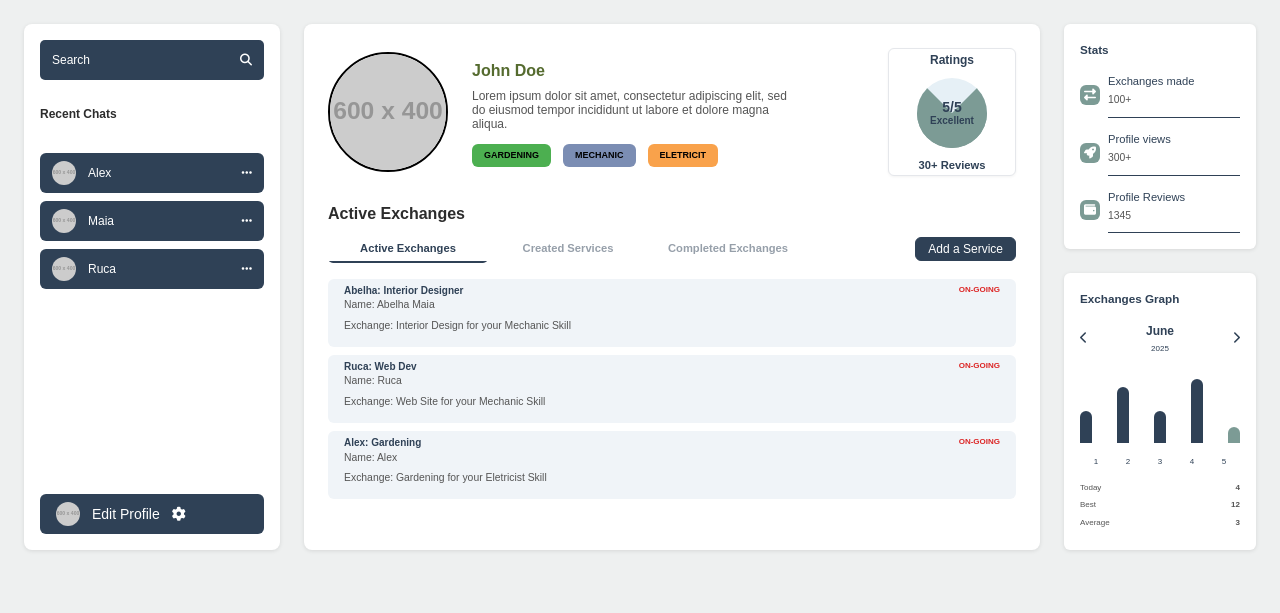
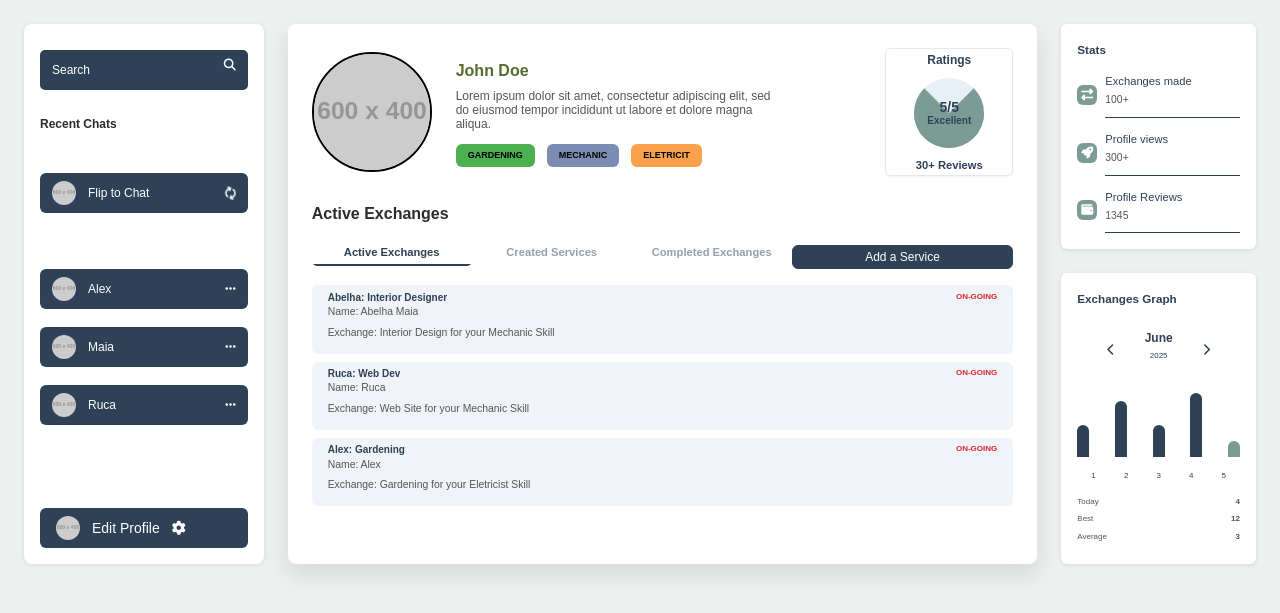
Before and after one commit to Huniity/Bartrify-final-project, a Django app: page /dashboard/ in a window 1280 px wide. Shown: the part 129-742 px from the top of the page. Run offline with Django 5.2, Linux system fonts and the light colour scheme; grey boxes labelled with a size stand in for pictures from a placeholder-image service; some libraries are stand-ins or nearby versions.

Commit message:
FEAT: Enhance modals and layout with new styles and structure

```diff
--- a/core/templates/core/chat_modal.html
+++ b/core/templates/core/chat_modal.html
@@ -1,7 +1,7 @@
-  <div class="modal-overlay" id="overlay3" aria-hidden="true">
-    <div class="modal-content" id="modal3">
-      <button class="close-btn" id="closeBtn3" aria-label="Close">&times;</button>
-      <div class="modal-body">
+  <div class="modal-overlay3" id="overlay3" aria-hidden="true">
+    <div class="modal-content3" id="modal3">
+      <button class="close-btn3" id="closeBtn3" aria-label="Close">&times;</button>
+      <div class="modal-body3">
         <h2>Chat with John Doe</h2>
         <div class="chat-window">
           <div class="chat-messages" id="chatMessages">
--- a/core/templates/core/dashboard.html
+++ b/core/templates/core/dashboard.html
@@ -18,7 +18,15 @@
     </div>
     <h3>Recent Chats</h3>
     <div class="chat-list">
-      <button class="chat-button" type="button" id="openBtn3">
+      <button class="chat-button" type="button" onclick="flipCard()">
+        <div class="left">
+          <img src="https://placehold.co/600x400/black/white" alt="Placeholder Avatar" />
+          <span>Flip to Chat</span>
+        </div>
+        <i class="fa-solid fa-arrows-rotate fa-spin"></i>
+      </button>
+      <br>
+      <button class="chat-button" type="button">
         <div class="left">
           <img src="https://placehold.co/600x400/black/white" alt="Placeholder Avatar" />
           <span>Alex</span>
@@ -47,13 +55,18 @@
     </button>
   </aside>
 
-  <!-- Main Dashboard -->
-  <section class="center-content" aria-label="User profile and active exchanges">
+
+  <div class="dashboard-container" id="dashboard-container">
+    <div class="dashboard-card" id="dashboard-card">
+      <!-- Dashboard Side-->
+      <div class="dashboard-card-side dashboard-card-front" id="dashboard-card-front">
+        <section class="center-content" aria-label="User profile and active exchanges" id="dashboard-container">
           <div class="profile-top">
             <img src="https://placehold.co/600x400/black/white" alt="Placeholder Avatar" class="profile-image" />
             <div class="profile-info">
               <h2>John Doe</h2>
-        <p>Lorem ipsum dolor sit amet, consectetur adipiscing elit, sed do eiusmod tempor incididunt ut labore et dolore
+              <p>Lorem ipsum dolor sit amet, consectetur adipiscing elit, sed do eiusmod tempor incididunt ut labore et
+                dolore
                 magna aliqua.</p>
               <div class="tags">
                 <span class="tag gardening">Gardening</span>
@@ -109,8 +122,15 @@
             </div>
           </div>
         </section>
+      </div>
+      <!-- Chat Side-->
+      <div class="dashboard-card-side dashboard-card-back" id="dashboard-card-back">
+        <h2>Chat Room</h2>
+        <p>Connect with other users, discuss trades, and build your network.</p>
+      </div>
+    </div>
+  </div>
 
-  <!-- Right Side Bar -->
     <aside class="right-sidebar" aria-label="Stats and exchanges graph">
       <section class="stats">
         <h3>Stats</h3>
@@ -174,7 +194,46 @@
     {% include "core/profile_modal.html" %}
     {% include "core/chat_modal.html" %}
 </main>
+<style>
+  aside.right-sidebar {
+    width: 15rem;
+  }
+  .dashboard-container {
+    width: 75%;
+  }
 
+  .dashboard-card {
+    height: 100%;
+    position: relative;
+    transition: transform 0.8s;
+    transform-style: preserve-3d;
+  }
+
+  .dashboard-container.flipped .dashboard-card {
+    transform: rotateY(180deg);
+  }
+
+  .dashboard-card-side {
+    position: absolute;
+    width: 100%;
+    height: 100%;
+    display: flex;
+    background: white;
+    border-radius: 0.5rem;
+    overflow: hidden;
+    backface-visibility: hidden;
+    box-shadow: 0 10px 25px rgba(0, 0, 0, 0.1);
+  }
+
+  .dashboard-card-front {
+    flex-direction: row;
+  }
+
+  .dashboard-card-back {
+    /* flex-direction: row-reverse;    deixar ou tirar perguntar na aula */
+    transform: rotateY(180deg);
+  }
+</style>
 <script src="https://kit.fontawesome.com/a076d05399.js" crossorigin="anonymous"></script>
 <script>
   const tabs = document.querySelectorAll(".tabs .tab");
@@ -195,6 +254,11 @@
     });
   });
 </script>
+<script>
+  function flipCard() {
+    document.getElementById('dashboard-container').classList.toggle('flipped');
+  }
+</script>
 <script src="{% static 'js/service_modal.js' %}"></script>
 <script src="{% static 'js/profile_modal.js' %}"></script>
 <script src="{% static 'js/chat_modal.js' %}"></script>
--- a/core/templates/core/profile_modal.html
+++ b/core/templates/core/profile_modal.html
@@ -1,14 +1,52 @@
 <div class="modal-overlay" id="overlay2" aria-hidden="true">
-  <div class="modal" id="modal2" role="dialog" aria-modal="true" tabindex="-1">
-    <button class="close-btn" id="closeBtn2" aria-label="Close">&times;</button>
-    <h1 class="modal-title">Profile Detail</h1>
-    <div class="modal-content">
-      <div class="service-detail">
-        <h2>Profile Name</h2>
-        <p><strong>Description:</strong> …</p>
-        <p><strong>Skills:</strong> …</p>
-        <p><strong>Contact:</strong> …</p>
+    <div class="modal" id="modal2" role="dialog" aria-modal="true" tabindex="-1">
+      <button class="close-btn" id="closeBtn2" aria-label="Close">&times;</button>
+      <h1 class="modal-title">Profile Detail</h1>
+      <div class="modal-content">
+        <div class="left-panel">
+          <h2>Welcome to Bartrify!</h2>
+          <p>Create your account and enjoy the benefits!</p>
+          <img src="#" alt="Illustration">
+        </div>
+        <div class="right-panel">
+          <h2>SIGN UP</h2>
+          <form method="POST">
+              <div class="form-row">
+                  <div class="form-group half-width">
+                      <input type="text" name="fullName" id="fullName" placeholder=" " required>
+                      <label for="fullName">First Name</label>
+                      <i class="fas fa-user icon-input"></i>
+                  </div>
+
+                  <div class="form-group half-width">
+                      <input type="text" name="location" id="location" placeholder=" " required>
+                      <label for="location">Last Name</label>
+                      <i class="fas fa-user icon-input"></i>
+                  </div>
+
+                </div>
+              <div class="form-row">
+                  <div class="form-group half-width">
+                      <input type="text" name="fullName" id="fullName" placeholder=" " required>
+                      <label for="fullName">Username</label>
+                      <i class="fas fa-user icon-input"></i>
+                  </div>
+
+                  <div class="form-group half-width">
+                      <input type="text" name="location" id="location" placeholder=" " required>
+                      <label for="location">Location</label>
+                      <i class="fas fa-map-marker-alt icon-input"></i>
+                  </div>
+              </div>
+
+              <div class="form-group">
+                  <input type="email" name="email" id="email" placeholder=" " required>
+                  <label for="email">Bio</label>
+                  <i class="fas fa-envelope icon-input"></i>
+              </div>
+              <button type="submit">Save Your Profile</button>
+          </form>
+      </div>
       </div>
     </div>
   </div>
-</div>
--- a/custom_static/css/dashboard.css
+++ b/custom_static/css/dashboard.css
@@ -18,7 +18,7 @@
 
 /* Left sidebar */
 aside.left-sidebar {
-  width: 16rem;
+  width: 18rem;
   display: flex;
   flex-direction: column;
   gap: 1.5rem;
@@ -52,8 +52,6 @@
   color: var(--text);
   pointer-events: none;
 }
-
-
 
 aside.left-sidebar input::placeholder {
   color: var(--text);
@@ -358,7 +356,7 @@
 
 /* Right sidebar */
 aside.right-sidebar {
-  width: 12rem;
+  width: 18rem;
   display: flex;
   flex-direction: column;
   gap: 1.5rem;
--- a/custom_static/css/profile_modal.css
+++ b/custom_static/css/profile_modal.css
@@ -17,11 +17,9 @@
       border-radius: 8px;
       padding: 2rem;
       max-width: 360px;
-      width: 90%;
+      /* width: 90%; */
       box-shadow: 0 4px 20px rgba(0,0,0,0.1);
       text-align: center;
-      position: relative;
-      animation-fill-mode: forwards;
     }
 
     .close-btn2 {
@@ -68,3 +66,126 @@
     .modal2.exiting {
       animation: meepOut2 .5s ease-in forwards;
     }
+    .left-panel {
+      background-color: var(--primary-color);
+      padding: 40px;
+      flex: 1;
+      display: flex;
+      flex-direction: column;
+      align-items: center;
+      justify-content: center;
+  }
+  .right-panel {
+    flex: 1.1;
+    padding: 40px;
+    display: flex;
+    flex-direction: column;
+    justify-content: center;
+    width: 100%;
+}
+
+.right-panel form {
+    width: 100%;
+    display: flex;
+    flex-direction: column;
+    align-items: center;
+}
+
+.right-panel .form-row {
+    width: 100%;
+}
+
+.right-panel .form-group {
+    width: 100%;
+}
+
+.right-panel h2 {
+    font-size: 24px;
+}
+
+.form-group {
+    position: relative;
+    margin-bottom: 8px;
+}
+
+.form-row {
+    display: flex;
+    gap: 16px;
+}
+
+.half-width {
+    flex: 1;
+}
+
+.form-group input {
+    width: 100%;
+    padding: 18px 14px 10px 14px;
+    font-size: 16px;
+    border: 1.5px solid #bfc9d1;
+    border-radius: 12px;
+    outline: none;
+    transition: border-color 0.2s;
+}
+
+.form-group input:focus {
+    border-color: var(--primary-color);
+    background-color: #fff;
+}
+
+.form-group label {
+    position: absolute;
+    left: 16px;
+    top: 25px;
+    font-size: 14px;
+    color: #888;
+    transition: top 0.18s linear, left 0.18s linear, font-size 0.18s linear, color 0.18s linear;
+
+}
+
+.form-group input:focus+label,
+.form-group input:not(:placeholder-shown)+label {
+    top: 2px;
+    left: 12px;
+    font-size: 13px;
+    color: var(--primary-color);
+    padding: 0 4px;
+    background-color: white;
+}
+
+.form-group .fas {
+    position: absolute;
+    right: 15px;
+    top: 45%;
+    color: #888;
+    font-size: 16px;
+    z-index: 3;
+}
+
+.form-group .password-toggle-icon {
+    cursor: pointer;
+}
+
+input {
+    margin-top: 10px;
+}
+
+button {
+    width: 100%;
+    padding: 12px;
+    background-color: var(--secundary-color);
+    color: white;
+    font-weight: bold;
+    border: none;
+    border-radius: 15px;
+    margin-top: 10px;
+    cursor: pointer;
+}
+
+.divider {
+    display: flex;
+    align-items: center;
+    text-align: center;
+    margin: 25px 0 20px;
+    color: #868686;
+    font-weight: 900;
+}
--- a/custom_static/css/service_modal.css
+++ b/custom_static/css/service_modal.css
@@ -1,5 +1,4 @@
 
-    /* Overlay now uses display none/block */
     .modal-overlay {
       position: fixed;
       inset: 0;
@@ -14,11 +13,11 @@
     }
 
     .modal {
+      width: 1200px;
+      height: 680px;
       background: #fff;
       border-radius: 8px;
       padding: 2rem;
-      max-width: 360px;
-      width: 90%;
       box-shadow: 0 4px 20px rgba(0,0,0,0.1);
       text-align: center;
       position: relative;
@@ -59,6 +58,7 @@
       margin-bottom: 0.5rem;
     }
 
+
     /* Meep Meep keyframes */
     @keyframes meepIn {
       0%   { opacity:0; transform: translateX(-120%) scale(0.2) skewX(-20deg); }
```
Also changed, not shown: custom_static/css/chat_modal.css (+7 -17 lines). Lines whose indentation alone changed are shown as unchanged.
